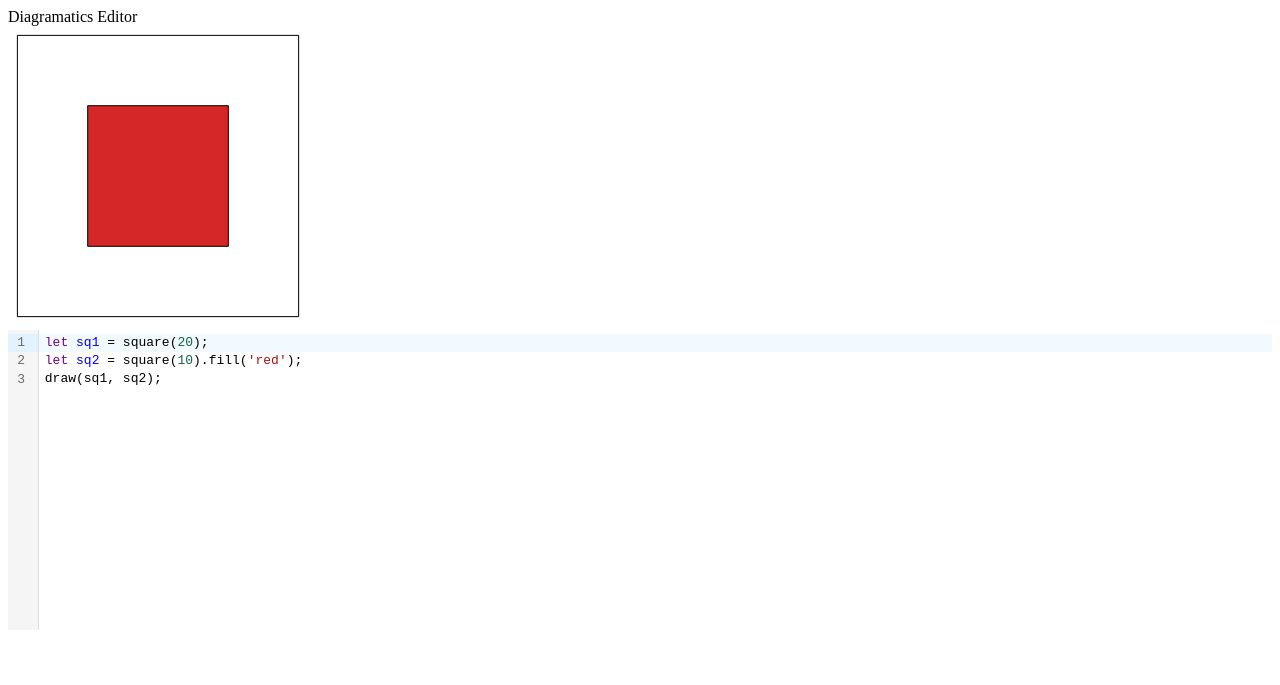
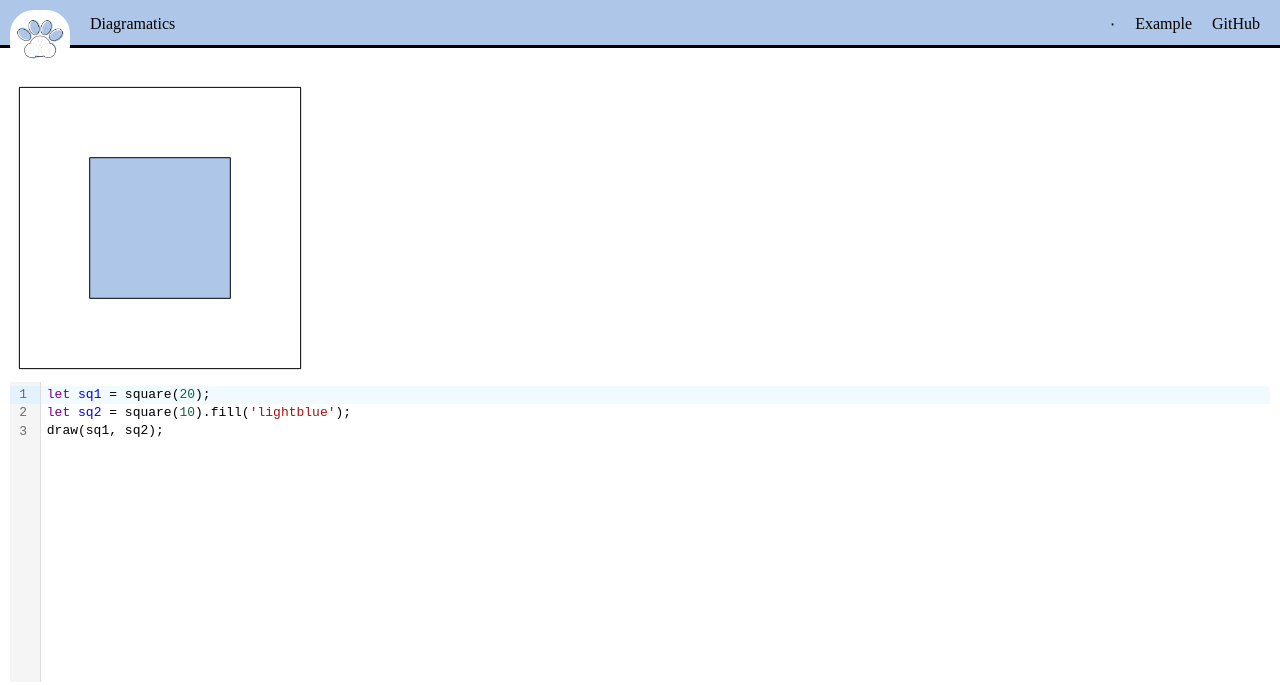
Before and after one commit to ray-pH/diagramatics-site-old, a website with bundled scripts: page editor/index.html in a window 1280 px wide. Built offline with nearby package versions, Linux system fonts and the light colour scheme.

Commit message:
editor : add header

```diff
--- a/editor/index.html
+++ b/editor/index.html
@@ -1,17 +1,23 @@
 <!DOCTYPE html>
 <html lang="en">
     <head>
-        <title></title>
+        <title>Diagramatics Editor</title>
         <meta charset="UTF-8">
         <meta name="viewport" content="width=device-width, initial-scale=1">
-        <!-- <link href="css/style.css" rel="stylesheet"> -->
+        <link href="./style.css" rel="stylesheet">
         <!-- <link rel="stylesheet" -->
         <!--   href="https://cdnjs.cloudflare.com/ajax/libs/codemirror/5.52.2/codemirror.min.css"> -->
         <!-- </link> -->
         <script src="index.js" type="module"></script>
     </head>
     <body>
-        Diagramatics Editor
+        <div class="header">
+            <img src="../assets/diagramatics_logo.png" class="header-left">
+            <a class="header-left"  href="">Diagramatics</a>
+            <a class="header-right" href=".">GitHub</a>
+            <a class="header-right" href="../examples/">Example</a>
+            <span class="header-right">⋅</span>
+        </div>
         <div class="container">
             <div id="svg-container">
                 <svg id="svg" width="300px" height="300px"></svg>
--- a/editor/index.js
+++ b/editor/index.js
@@ -27,7 +27,7 @@ function eval_diagram(str){
 
 let initial_str =
 `let sq1 = square(20);
-let sq2 = square(10).fill('red');
+let sq2 = square(10).fill('lightblue');
 draw(sq1, sq2);`
 
 handle_editor((doc) => {
--- /dev/null
+++ b/editor/style.css
@@ -0,0 +1,63 @@
+/* 'blue'        : '#1f77b4', */
+/* 'lightblue'   : '#aec7e8', */
+/* 'orange'      : '#ff7f0e', */
+/* 'lightorange' : '#ffbb78', */
+/* 'green'       : '#2ca02c', */
+/* 'lightgreen'  : '#98df8a', */
+/* 'red'         : '#d62728', */
+/* 'lightred'    : '#ff9896', */
+/* 'purple'      : '#9467bd', */
+/* 'lightpurple' : '#c5b0d5', */
+/* 'brown'       : '#8c564b', */
+/* 'lightbrown'  : '#c49c94', */
+/* 'grey'        : '#7f7f7f', */
+/* 'lightgrey'   : '#c7c7c7', */
+
+body {
+    font-family: Ubuntu;
+    margin : 0;
+}
+
+.header>img {
+    height: 60px;
+    vertical-align: top;
+    margin-right: 10px;
+    background: white;
+    border-radius: 40%;
+}
+
+.header {
+    background: #aec7e8;
+    padding: 10px;
+    height: 25px;
+    vertical-align: top;
+    margin-bottom: 30px;
+    font-weight: 500;
+    border-bottom: solid black;
+}
+
+.header>span{
+    padding: 5px 10px;
+}
+.header>a {
+    text-decoration: none;
+    color: black;
+    padding: 5px 10px;
+    /* background-color: #1f77b4; */
+    border-radius: 20px;
+    /* color: white; */
+}
+.header>a:hover {
+    background-color: #FFF5;
+    /* color:white; */
+}
+.header-left {
+    float: left;
+}
+.header-right {
+    float: right;
+}
+
+.container {
+    margin: 10px;
+}
```
